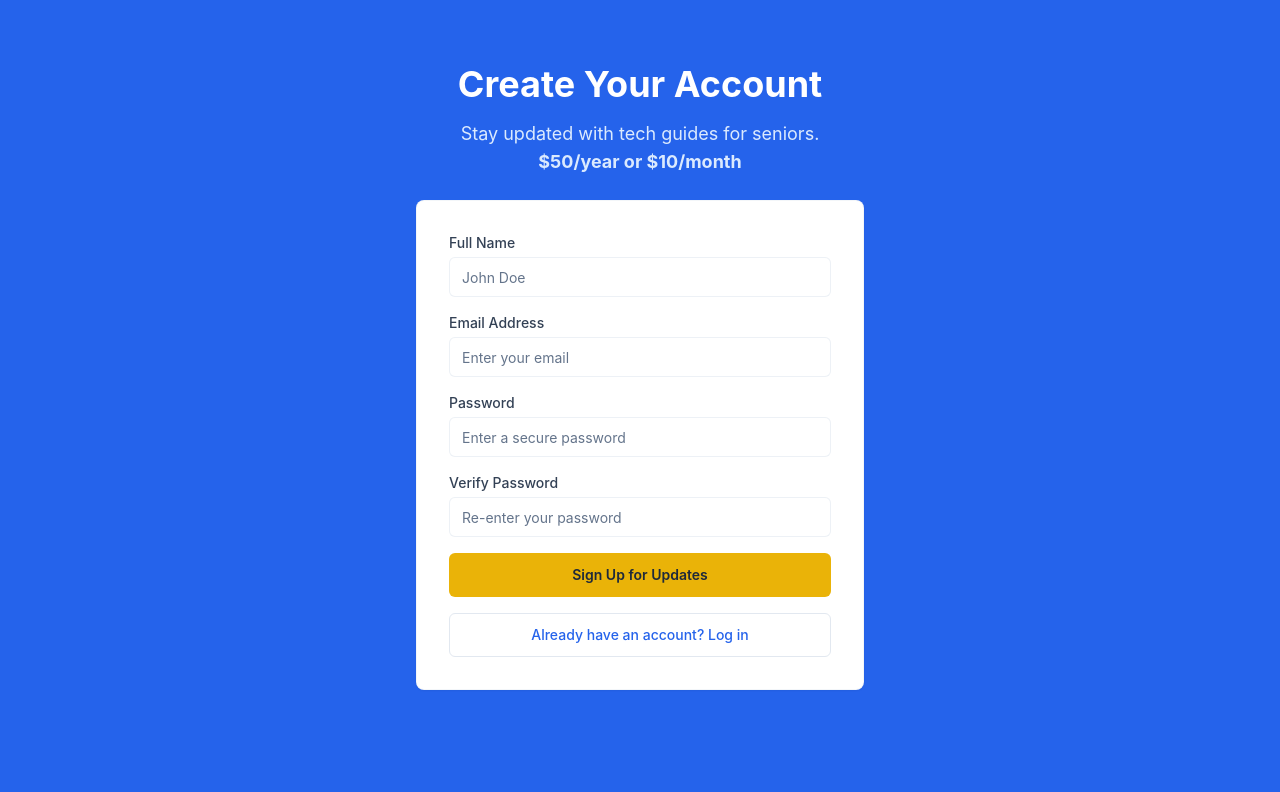
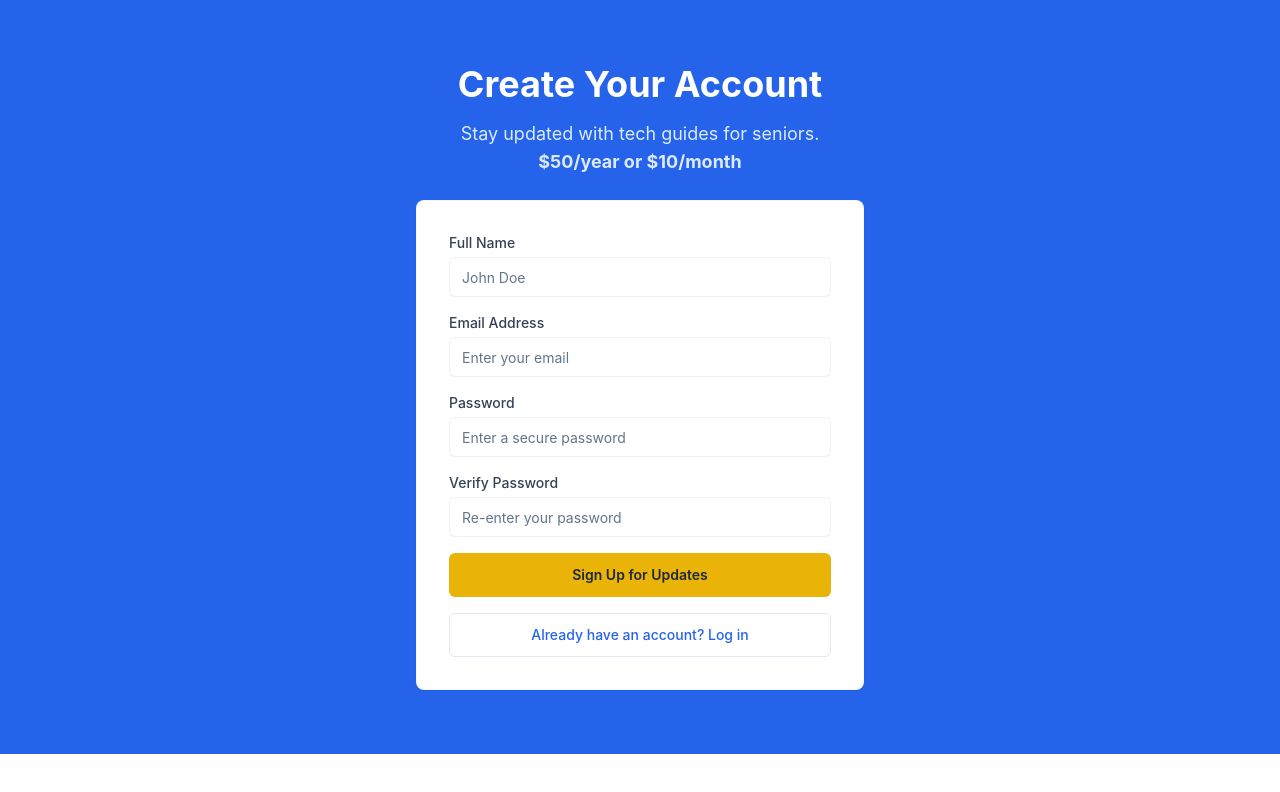
Before and after one commit to dannisherman/wiseguidepdf, a React (Vite) app: page /signup in a window 1280 px wide. Shown: the top 792 px of the page. Built offline with nearby package versions, Linux system fonts and the light colour scheme.

Commit message:
Fix path import for Vite config

```diff
--- a/src/components/EmailSignup.tsx
+++ b/src/components/EmailSignup.tsx
@@ -39,8 +39,8 @@ const EmailSignup: React.FC = () => {
   };
 
   return (
-    <div className="py-16 px-4 bg-blue-600 min-h-screen">
-      <div className="max-w-xl mx-auto text-center">
+    <div id="signup" className="py-16 px-4 bg-blue-600">
+    <div className="max-w-4xl mx-auto text-center">
         <h2 className="text-3xl md:text-4xl font-bold text-white mb-4">
           Create Your Account
         </h2>
--- a/src/index.css
+++ b/src/index.css
@@ -53,6 +53,9 @@
   * {
     @apply border-border;
   }
+  html {
+    scroll-behavior: smooth;
+  }
   body {
     @apply bg-background text-foreground;
     font-family: 'Inter', -apple-system, BlinkMacSystemFont, 'Segoe UI', 'Roboto', sans-serif;
```
